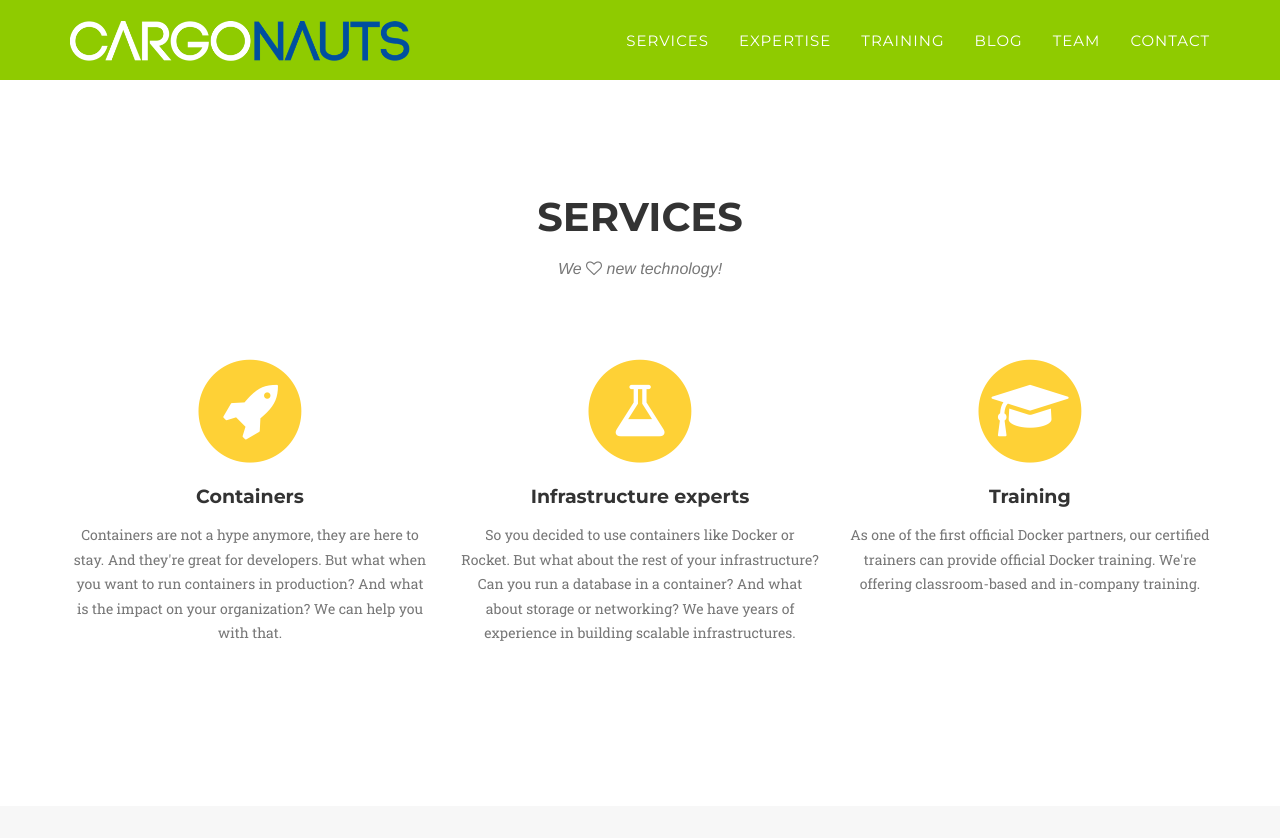
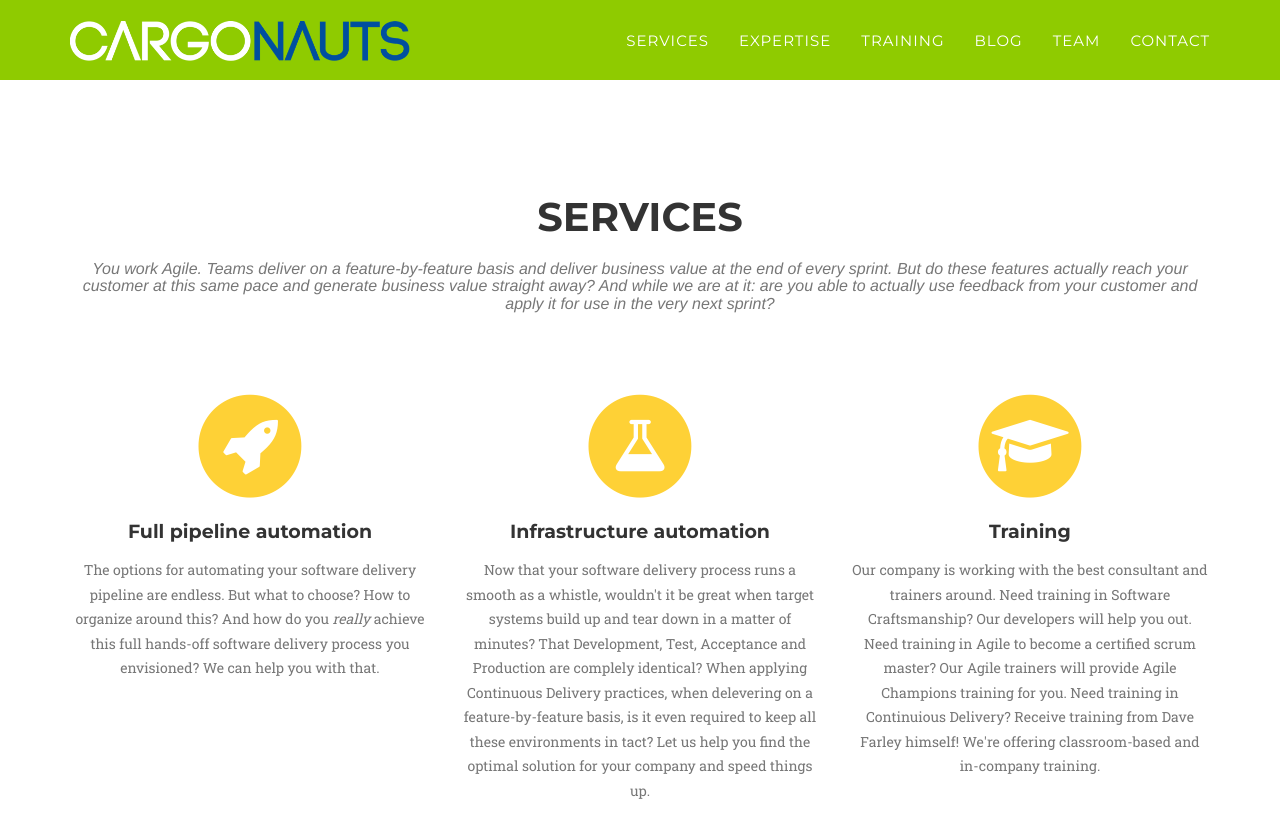
Before and after one commit to devopsautomators/devopsautomators.github.io, a Jekyll site: the page built from index.html, in a window 1280 px wide and 900 px high, scrolled down 1007 px. Shown: the top 838 px of the window. Built offline with Jekyll 4.4.1, drawn with Linux system fonts in a browser that asks for light colours; some web fonts are replaced; some of the changed text lies outside the part shown.

Commit message:
updated services texts

```diff
--- a/_config.yml
+++ b/_config.yml
@@ -2,7 +2,7 @@ url: http://devopsautomators.io
 
 # Site settings
 title: Devopsautomators
-tagline: We are softare delivery pipeline automation experts!
+tagline: We are software delivery pipeline automation experts!
 email: info@devopsautomators.io
 description: "Devopsautomators are experts in automating your software delivery process. We are experienced engineers with a focus on making things work better."
 
--- a/_includes/services.html
+++ b/_includes/services.html
@@ -4,7 +4,7 @@
             <div class="row">
                 <div class="col-lg-12 text-center">
                     <h2 class="section-heading">Services</h2>
-                    <h3 class="section-subheading text-muted">We <i class="fa fa-heart-o"></i> new technology!</h3>
+                    <h3 class="section-subheading text-muted">You work Agile. Teams deliver on a feature-by-feature basis and deliver business value at the end of every sprint. But do these features actually reach your customer at this same pace and generate business value straight away? And while we are at it: are you able to actually use feedback from your customer and apply it for use in the very next sprint?</h3>
                 </div>
             </div>
             <div class="row text-center">
@@ -13,16 +13,16 @@
                         <i class="fa fa-circle fa-stack-2x text-primary"></i>
                         <i class="fa fa-rocket fa-stack-1x fa-inverse"></i>
                     </span>
-                    <h4 class="service-heading">Containers</h4>
-										<p class="text-muted">Containers are not a hype anymore, they are here to stay. And they're great for developers. But what when you want to run containers in production? And what is the impact on your organization? We can help you with that.</p>
+                    <h4 class="service-heading">Full pipeline automation</h4>
+										<p class="text-muted">The options for automating your software delivery pipeline are endless. But what to choose? How to organize around this? And how do you <i>really</i> achieve this full hands-off software delivery process you envisioned? We can help you with that.</p>
                 </div>
                 <div class="col-md-4">
                     <span class="fa-stack fa-4x">
                         <i class="fa fa-circle fa-stack-2x text-primary"></i>
                         <i class="fa fa-flask fa-stack-1x fa-inverse"></i>
                     </span>
-                    <h4 class="service-heading">Infrastructure experts</h4>
-										<p class="text-muted">So you decided to use containers like Docker or Rocket. But what about the rest of your infrastructure? Can you run a database in a container? And what about storage or networking? We have years of experience in building scalable infrastructures.</p>
+                    <h4 class="service-heading">Infrastructure automation</h4>
+										<p class="text-muted">Now that your software delivery process runs a smooth as a whistle, wouldn't it be great when target systems build up and tear down in a matter of minutes? That Development, Test, Acceptance and Production are complely identical? When applying Continuous Delivery practices, when delevering on a feature-by-feature basis, is it even required to keep all these environments in tact? Let us help you find the optimal solution for your company and speed things up.</p>
                 </div>
                 <div class="col-md-4">
                     <span class="fa-stack fa-4x">
@@ -30,7 +30,7 @@
                         <i class="fa fa-graduation-cap fa-stack-1x fa-inverse"></i>
                     </span>
                     <h4 class="service-heading">Training</h4>
-                    <p class="text-muted">As one of the first official Docker partners, our certified trainers can provide official Docker training. We're offering classroom-based and in-company training.</p>
+                    <p class="text-muted">Our company is working with the best consultant and trainers around. Need training in Software Craftsmanship? Our developers will help you out. Need training in Agile to become a certified scrum master? Our Agile trainers will provide Agile Champions training for you. Need training in Continuious Delivery? Receive training from Dave Farley himself! We're offering classroom-based and in-company training.</p>
                 </div>
             </div>
         </div>
```
